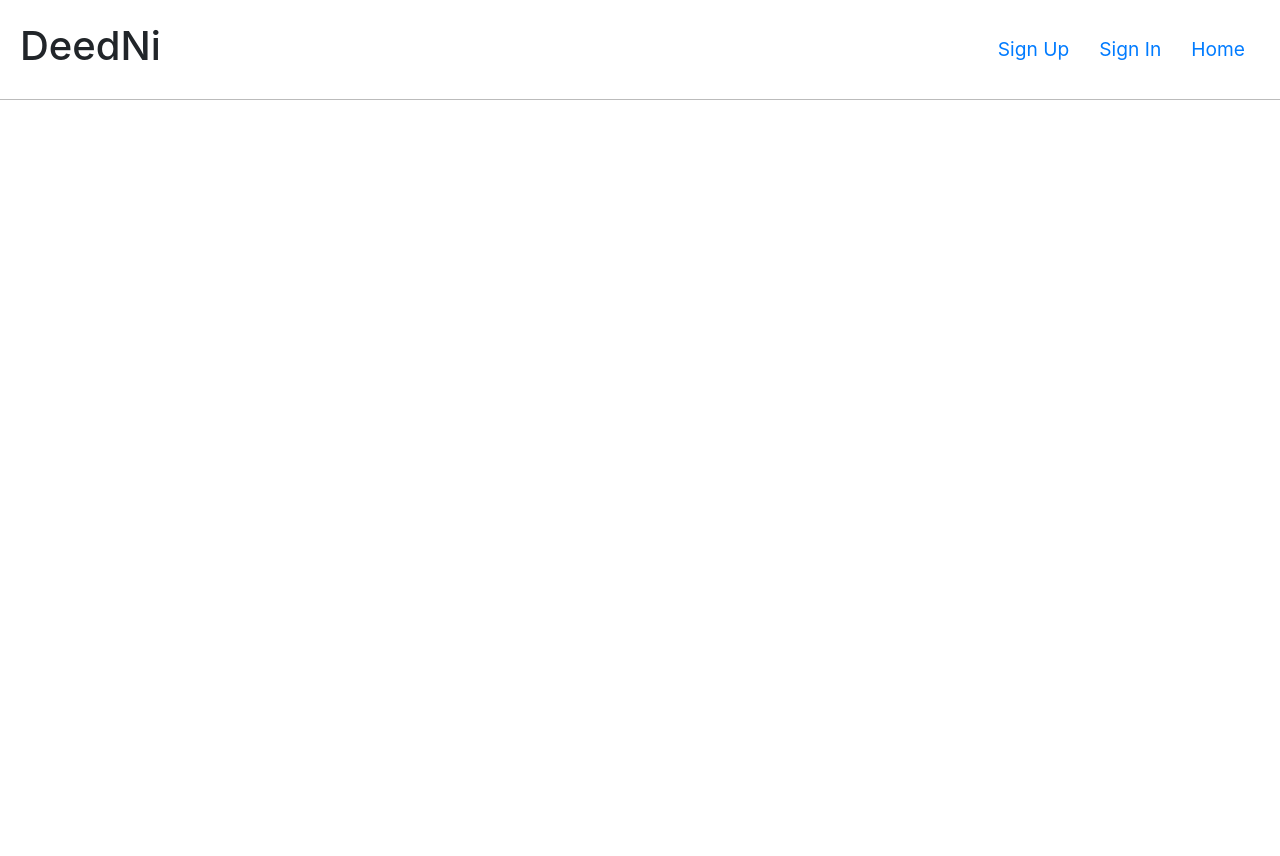
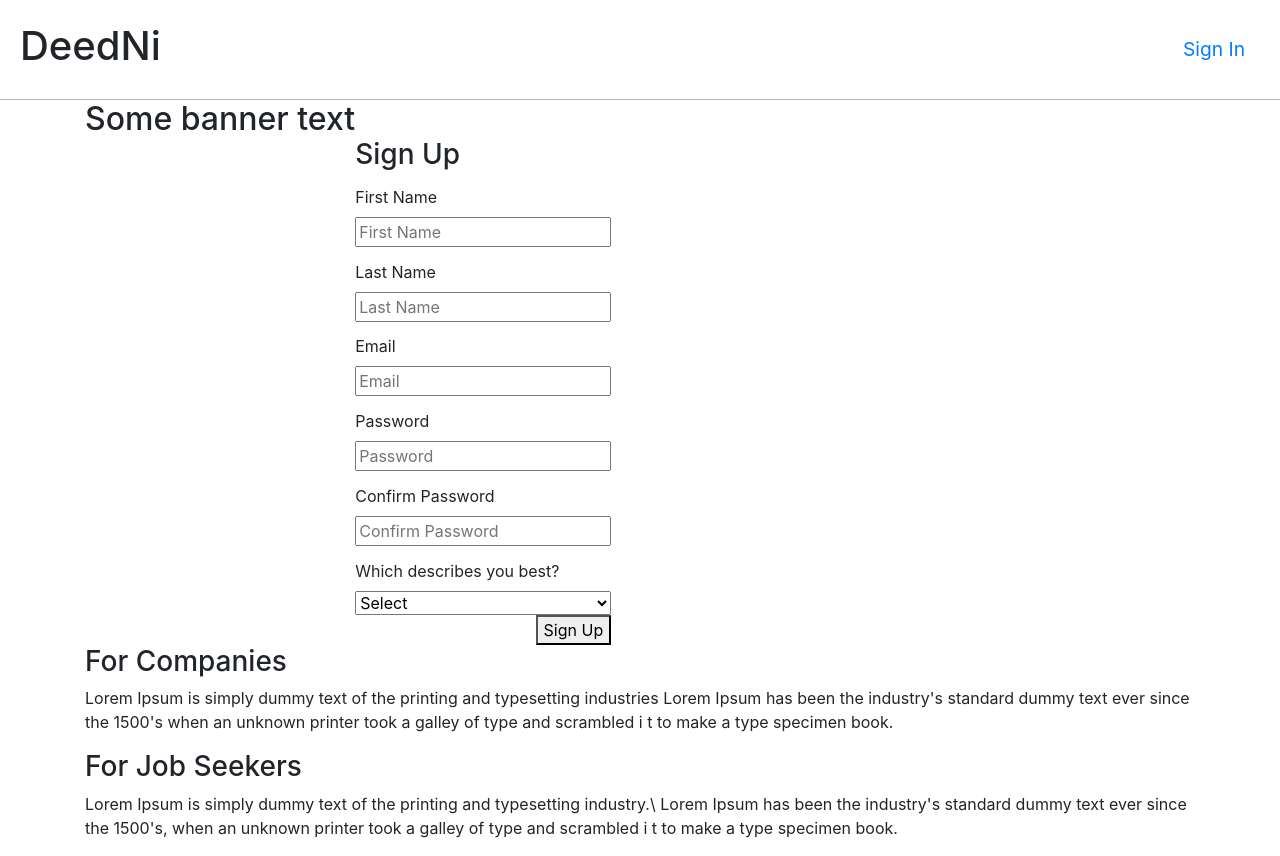
Before and after one commit to jasonfeliz/capstone-react, a React app: page /home in a window 1280 px wide. Before the commit the page ends 800 px from the top, so only its background shows below. Built offline with nearby package versions, Linux system fonts and the light colour scheme.

Commit message:
worked on landing page component

```diff
--- a/package.json
+++ b/package.json
@@ -29,6 +29,7 @@
     "extract-text-webpack-plugin": "3.0.2",
     "file-loader": "1.1.5",
     "fs-extra": "3.0.1",
+    "gh-pages": "^2.0.1",
     "html-webpack-plugin": "2.29.0",
     "jest": "20.0.4",
     "object-assign": "4.1.1",
@@ -55,7 +56,8 @@
     "test": "node scripts/test.js --env=jsdom",
     "make-standard": "eslint --fix .",
     "nag": "eslint .",
-    "deploy": "sh scripts/deploy.sh"
+    "predeploy": "npm run build",
+    "deploy": "gh-pages -b master -d build"
   },
   "jest": {
     "collectCoverageFrom": [
--- a/src/App.js
+++ b/src/App.js
@@ -36,15 +36,41 @@ class App extends Component {
   render () {
     const { flashMessage, flashType, user } = this.state
 
+    const bannerHtml = (
+      <React.Fragment>
+        <div className="banner">
+          <div>
+            <h2>Some banner text</h2>
+          </div>
+          <div>
+            <SignUp flash={this.flash} setUser={this.setUser} />
+          </div>
+        </div>
+        <div className="about">
+          <div>
+            <h3>For Companies</h3>
+            <p>Lorem Ipsum is simply dummy text of the printing and typesetting
+                industries Lorem Ipsum has been the industry&#39;s standard dummy text
+                ever since the 1500&#39;s when an unknown printer took a galley of type and scrambled i
+                t to make a type specimen book.</p>
+          </div>
+          <div>
+            <h3>For Job Seekers</h3>
+            <p>Lorem Ipsum is simply dummy text of the printing and typesetting
+                  industry.\ Lorem Ipsum has been the industry&#39;s standard dummy text
+                  ever since the 1500&#39;s, when an unknown printer took a galley of type and scrambled i
+                  t to make a type specimen book.</p>
+          </div>
+        </div>
+      </React.Fragment>
+    )
+
     return (
       <React.Fragment>
         <Header user={user} />
         {flashMessage && <h3 className={flashType}>{flashMessage}</h3>}
 
         <main className="container">
-          <Route path='/sign-up' render={() => (
-            <SignUp flash={this.flash} setUser={this.setUser} />
-          )} />
           <Route path='/sign-in' render={() => (
             <SignIn flash={this.flash} setUser={this.setUser} />
           )} />
@@ -54,6 +80,9 @@ class App extends Component {
           <AuthenticatedRoute user={user} path='/change-password' render={() => (
             <ChangePassword flash={this.flash} user={user} />
           )} />
+          <Route exact path='/' render={() => (
+            bannerHtml
+          )} />
         </main>
       </React.Fragment>
     )
--- a/src/App.scss
+++ b/src/App.scss
@@ -46,3 +46,8 @@ $charcoal: #ccc;
     max-width: 200px;
   }
 }
+
+
+.banner {
+  display: flex;
+}
--- a/src/auth/api.js
+++ b/src/auth/api.js
@@ -17,9 +17,12 @@ export const signUp = credentials => {
     },
     body: JSON.stringify({
       credentials: {
+        first_name: credentials.firstName,
+        last_name: credentials.lastName,
         email: credentials.email,
         password: credentials.password,
-        password_confirmation: credentials.passwordConfirmation
+        password_confirmation: credentials.passwordConfirmation,
+        user_type: credentials.userType,
       }
     })
   })
--- a/src/auth/components/SignIn.js
+++ b/src/auth/components/SignIn.js
@@ -10,8 +10,13 @@ class SignIn extends Component {
     super()
 
     this.state = {
+      userId: '',
+      firstName: '',
+      lastName: '',
       email: '',
       password: '',
+      passwordConfirmation: '',
+      userType: ''
     }
   }
 
@@ -24,13 +29,21 @@ class SignIn extends Component {
 
     const { email, password } = this.state
     const { flash, history, setUser } = this.props
-
     signIn(this.state)
       .then(res => res.ok ? res : new Error())
       .then(res => res.json())
+      .then(res => {
+        this.setState({
+          userId: res.user.id.$oid,
+          firstName: res.user.first_name,
+          lastName: res.user.last_name,
+          userType: res.user.user_type,
+        })
+        console.log(res.user)
+      })
       .then(res => setUser(res.user))
       .then(() => flash(messages.signInSuccess, 'flash-success'))
-      .then(() => history.push('/'))
+      .then(() => history.push('/home'))
       .catch(() => flash(messages.signInFailure, 'flash-error'))
   }
 
--- a/src/auth/components/SignUp.js
+++ b/src/auth/components/SignUp.js
@@ -10,9 +10,12 @@ class SignUp extends Component {
     super()
 
     this.state = {
+      firstName: '',
+      lastName: '',
       email: '',
       password: '',
-      passwordConfirmation: ''
+      passwordConfirmation: '',
+      userType: ''
     }
   }
 
@@ -22,8 +25,7 @@ class SignUp extends Component {
 
   signUp = event => {
     event.preventDefault()
-
-    const { email, password, passwordConfirmation} = this.state
+    const { email, password, passwordConfirmation, firstName,lastName,userType} = this.state
     const { flash, history, setUser } = this.props
 
     signUp(this.state)
@@ -33,17 +35,34 @@ class SignUp extends Component {
       .then(res => res.json())
       .then(res => setUser(res.user))
       .then(() => flash(messages.signUpSuccess, 'flash-success'))
-      .then(() => history.push('/'))
+      .then(() => history.push('/home'))
       .catch(() => flash(messages.signUpFailure, 'flash-error'))
   }
 
   render () {
-    const { email, password, passwordConfirmation} = this.state
+    const { email, password, passwordConfirmation, firstName, lastName, userType} = this.state
 
     return (
       <form className='auth-form' onSubmit={this.signUp}>
         <h3>Sign Up</h3>
-
+        <label htmlFor="firstName">First Name</label>
+        <input
+          required
+          name="firstName"
+          value={firstName}
+          type="text"
+          placeholder="First Name"
+          onChange={this.handleChange}
+        />
+        <label htmlFor="lastName">Last Name</label>
+        <input
+          required
+          name="lastName"
+          value={lastName}
+          type="text"
+          placeholder="Last Name"
+          onChange={this.handleChange}
+        />
         <label htmlFor="email">Email</label>
         <input
           required
@@ -71,6 +90,13 @@ class SignUp extends Component {
           placeholder="Confirm Password"
           onChange={this.handleChange}
         />
+        <label htmlFor="userTyper">Which describes you best?</label>
+        <select required name="userType" value={userType} type="text" onChange={this.handleChange}>
+          <option value="">Select</option>
+          <option value="job_seeker">Job Seeker</option>
+          <option value="employer">Employer</option>
+        </select>
+
         <button type="submit">Sign Up</button>
       </form>
     )
--- a/src/header/Header.js
+++ b/src/header/Header.js
@@ -12,7 +12,6 @@ const authenticatedOptions = (
 
 const unauthenticatedOptions = (
   <React.Fragment>
-    <Link to="/sign-up">Sign Up</Link>
     <Link to="/sign-in">Sign In</Link>
   </React.Fragment>
 )
@@ -27,9 +26,8 @@ const Header = ({ user }) => (
   <header className="main-header">
     <h1>DeedNi</h1>
     <nav>
-      { user && <span>Welcome, {user.email}</span>}
+      { user && <span>Welcome, {user.firstName}</span>}
       { user ? authenticatedOptions : unauthenticatedOptions }
-      { alwaysOptions }
     </nav>
   </header>
 )
```
Also changed, not shown: 1 other file (tests, documents, lock files or other folders).
